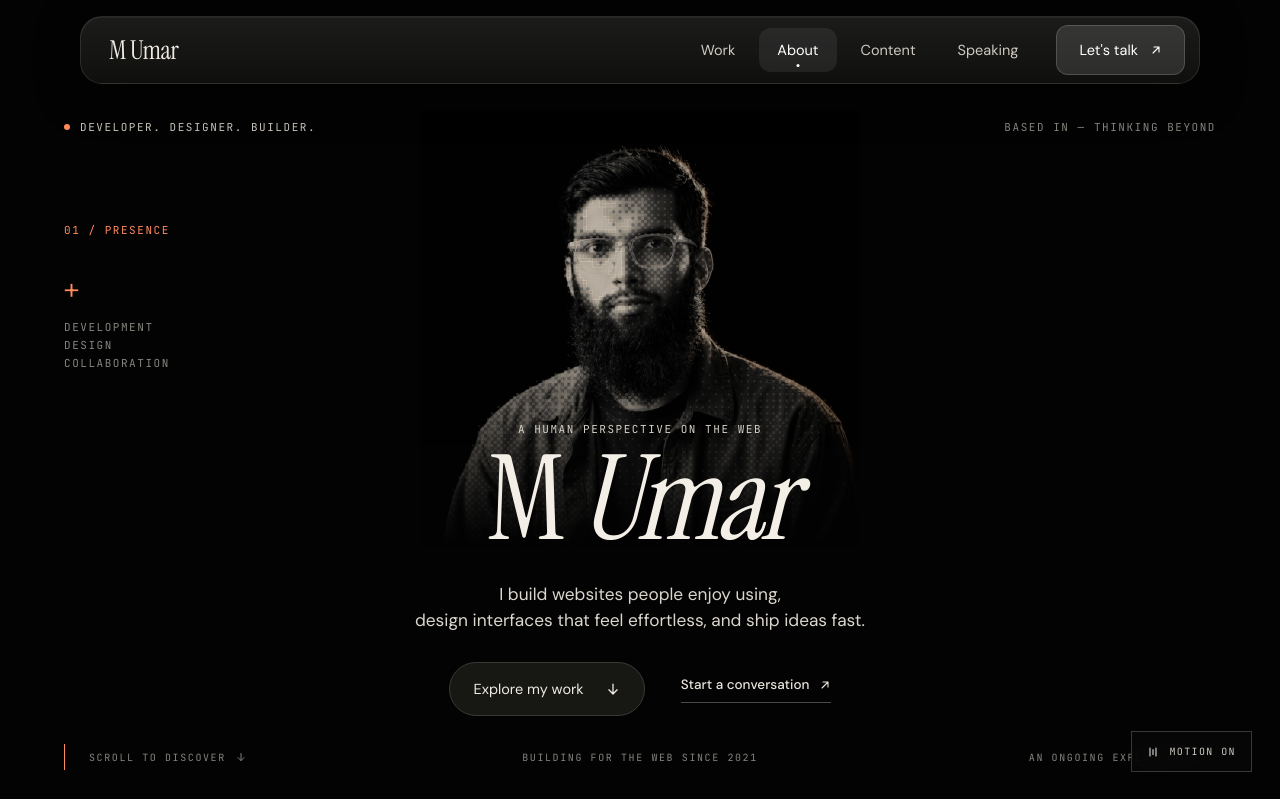
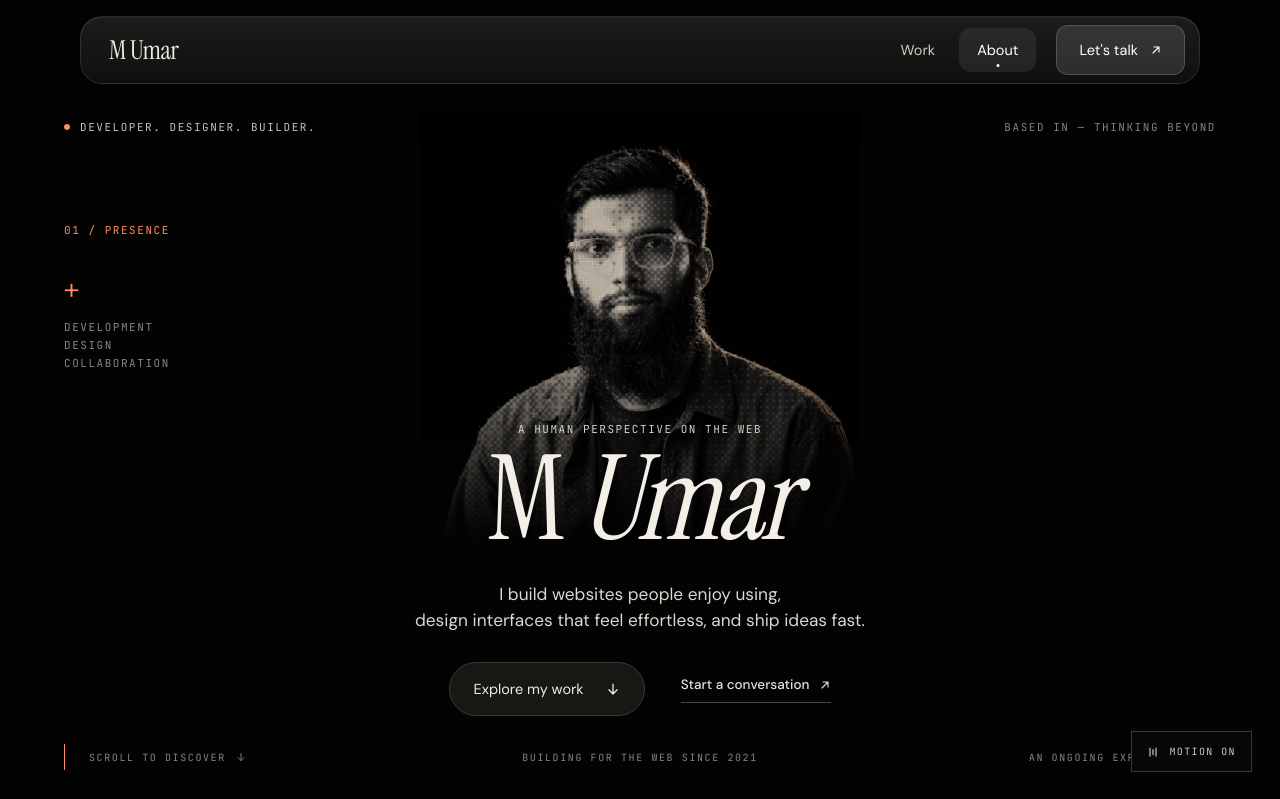
Before and after one commit to whoissajo/Portfolio, a Next.js app: page / in a window 1280 px wide. Shown: the top 799 px of the page. Built offline with nearby package versions, Linux system fonts and the light colour scheme.

Commit message:
Temporarily hide selected portfolio sections

```diff
--- a/components/Portfolio.tsx
+++ b/components/Portfolio.tsx
@@ -11,6 +11,11 @@ import { Arrow, Icon, Lnk, Scramble, Stat, SecHead, Heading, usePanelAnim } from
 import DitherPortrait from "./DitherPortrait";
 import DotField from "./DotField";
 import PixelImage from "./PixelImage";
+
+// Temporarily hide these sections; set a flag to true to show it again.
+const SHOW_MORE_WAYS_I_BUILD = false;
+const SHOW_IDEAS_THAT_TRAVEL = false;
+const SHOW_FROM_IDEAS_TO_PEOPLE = false;
 
 /* ================= small pieces ================= */
 
@@ -50,8 +55,12 @@ function Mock({ url, hue, image, caption }: { url: string; hue: number; image?:
 
 function Nav() {
   const [active, setActive] = useState("");
+  const visibleNav = nav.filter((n) =>
+    (n.href !== "#content" || SHOW_IDEAS_THAT_TRAVEL) &&
+    (n.href !== "#speaking" || SHOW_FROM_IDEAS_TO_PEOPLE)
+  );
   useEffect(() => {
-    const ids = nav.map((n) => n.href.slice(1));
+    const ids = visibleNav.map((n) => n.href.slice(1));
     const els = ids.map((id) => document.getElementById(id)).filter(Boolean) as HTMLElement[];
     const io = new IntersectionObserver(
       (entries) => entries.forEach((e) => { if (e.isIntersecting) setActive(e.target.id); }),
@@ -64,7 +73,7 @@ function Nav() {
     <header className="nav">
       <a href="#top" className="logo serif">{site.name}</a>
       <nav className="nav-links" aria-label="Primary">
-        {nav.map((l) => (
+        {visibleNav.map((l) => (
           <a key={l.href} href={l.href} className={active === l.href.slice(1) ? "on" : ""}>{l.label}</a>
         ))}
         <a className="nav-cta" href="#contact">Let&apos;s talk <Arrow /></a>
@@ -219,7 +228,8 @@ function Work() {
             </article>
           ))}
         </div>
-        <div className="more">
+        {SHOW_MORE_WAYS_I_BUILD && (
+          <div className="more">
           <p className="mono mute" data-reveal>{work.moreLabel}</p>
           {work.more.map((m, i) => (
             <div className="more-row" key={m.n} data-reveal>
@@ -237,9 +247,12 @@ function Work() {
             </div>
           ))}
           <div className="all-link" data-reveal><a className="lnk" href={work.all.href}><span>{work.all.label}</span><Arrow dir="right" size={14} /></a></div>
-        </div>
+          </div>
+        )}
         <div className="link-row" data-stagger>
-          {work.links.map((l) => <Lnk key={l.label} href={l.href}>{l.label}</Lnk>)}
+          {work.links
+            .filter((l) => (l.href !== "#content" || SHOW_IDEAS_THAT_TRAVEL) && (l.href !== "#speaking" || SHOW_FROM_IDEAS_TO_PEOPLE))
+            .map((l) => <Lnk key={l.label} href={l.href}>{l.label}</Lnk>)}
         </div>
       </div>
     </section>
@@ -594,8 +607,8 @@ export default function Portfolio() {
           <Work />
           <Process />
           <Impact />
-          <Films />
-          <Speaking />
+          {SHOW_IDEAS_THAT_TRAVEL && <Films />}
+          {SHOW_FROM_IDEAS_TO_PEOPLE && <Speaking />}
           <Journey />
           <Contact />
         </main>
```
